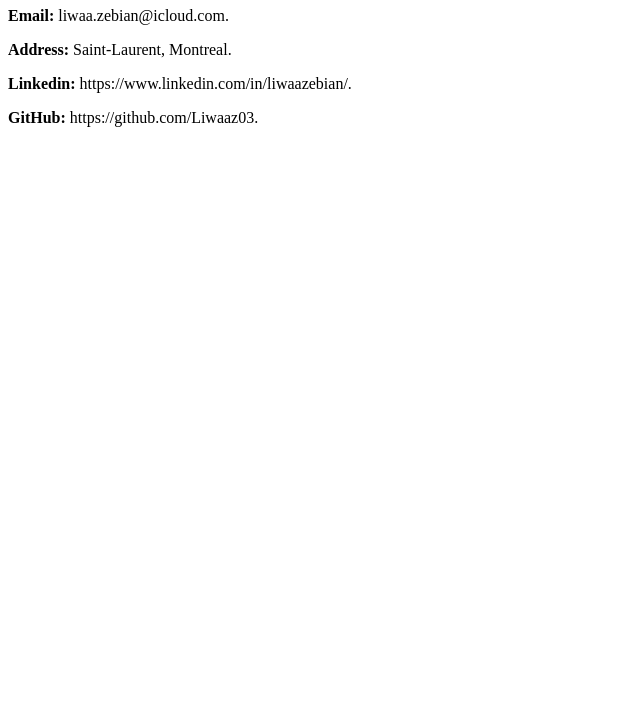
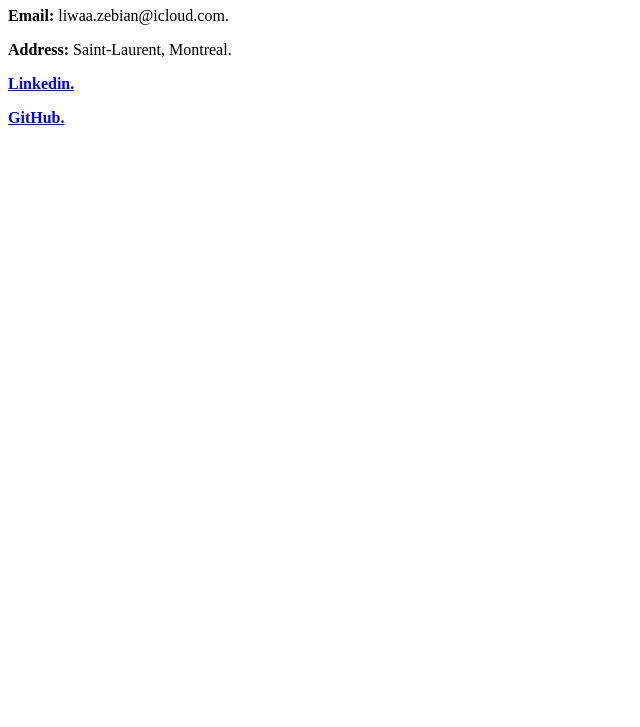
Before and after one commit to Liwaaz03/HTML-Portfolio, a plain HTML site: page contact.html in a window 1280 px wide. Shown: the part 73-800 px from the top of the page, without its empty margins (0-640 px from the left). Drawn offline with Linux system fonts and the light colour scheme.

Commit message:
Update contact.html

```diff
--- a/contact.html
+++ b/contact.html
@@ -3,13 +3,13 @@
 <head>
     <meta charset="UTF-8">
     <meta name="viewport" content="width=device-width, initial-scale=1.0">
-    <title>Document</title>
+    <title>Contact</title>
 </head>
 <body>
     <h1>Contact Information</h1>
     <p><strong>Email: </strong>liwaa.zebian@icloud.com.</p>
     <p><strong>Address: </strong>Saint-Laurent, Montreal.</p>
-    <p><strong>Linkedin: </strong>https://www.linkedin.com/in/liwaazebian/.</p>
-    <p><strong>GitHub: </strong>https://github.com/Liwaaz03.</p>
+    <p><strong><a href="https://www.linkedin.com/in/liwaazebian/">Linkedin.</a></strong></p>
+    <p><strong><a href="https://github.com/Liwaaz03">GitHub.</a></strong></p>
 </body>
 </html>
```
